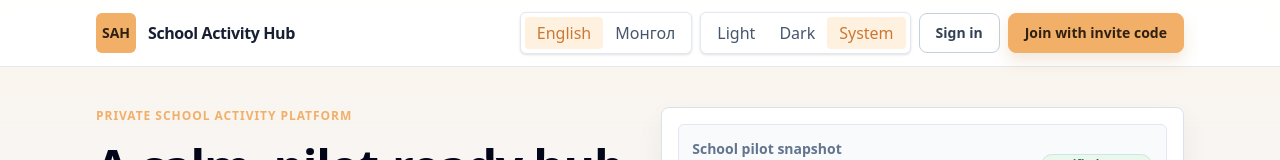
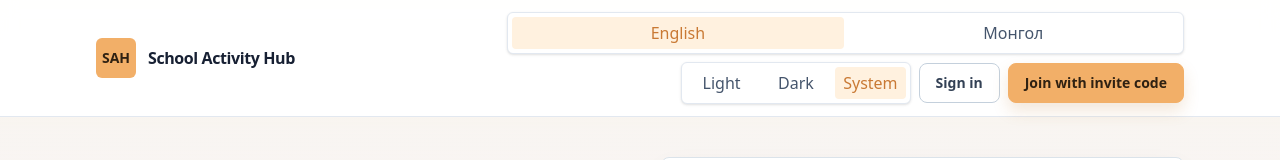
Before and after one commit to khasochirb/school-activity-hub, a Next.js app: page / in a window 1280 px wide. Shown: the top 160 px of the page. Built offline with nearby package versions, Linux system fonts and the light colour scheme; no server answers.

Commit message:
Fix Mongolian sidebar layout

```diff
--- a/src/app/(admin)/_components/app-nav.tsx
+++ b/src/app/(admin)/_components/app-nav.tsx
@@ -31,7 +31,7 @@ export function AppNav({
   return (
     <nav
       aria-label={navigationLabel}
-      className="flex flex-col gap-7"
+      className="flex min-w-0 max-w-full flex-col gap-7 overflow-hidden"
     >
       {sections.map((section) => {
         if (!section.items.length) {
@@ -39,11 +39,11 @@ export function AppNav({
         }
 
         return (
-          <section className="space-y-3" key={section.label}>
-            <h2 className="px-3 text-[0.68rem] font-bold uppercase tracking-[0.16em] text-slate-400">
+          <section className="min-w-0 max-w-full space-y-3" key={section.label}>
+            <h2 className="max-w-full break-words px-3 text-[0.68rem] font-bold uppercase leading-snug tracking-[0.16em] text-slate-400">
               {section.label}
             </h2>
-            <div className="flex flex-col gap-2">
+            <div className="flex min-w-0 max-w-full flex-col gap-2">
               {section.items.map((item) => {
                 const active = isActivePath(pathname, item.href);
 
@@ -55,8 +55,11 @@ export function AppNav({
                     }
                     href={item.href}
                     key={item.href}
+                    title={item.label}
                   >
-                    {item.label}
+                    <span className="min-w-0 max-w-full break-words leading-snug">
+                      {item.label}
+                    </span>
                   </Link>
                 );
               })}
--- a/src/app/globals.css
+++ b/src/app/globals.css
@@ -526,15 +526,18 @@ a:hover .stat-card {
 
 .btn {
   display: inline-flex;
+  max-width: 100%;
   min-height: 2.5rem;
   cursor: pointer;
   align-items: center;
   justify-content: center;
   border-radius: 0.5rem;
   padding: 0.55rem 1rem;
+  text-align: center;
   font-size: 0.875rem;
   font-weight: 700;
-  line-height: 1;
+  line-height: 1.15;
+  white-space: normal;
   transition:
     background-color 140ms ease,
     border-color 140ms ease,
@@ -645,13 +648,17 @@ a:hover .stat-card {
 
 .nav-link {
   display: flex;
+  max-width: 100%;
+  min-width: 0;
   min-height: 2.75rem;
   cursor: pointer;
-  align-items: center;
+  align-items: flex-start;
   border-radius: 0.5rem;
   border: 1px solid transparent;
   padding: 0.5rem 0.75rem;
   font-size: 0.875rem;
+  line-height: 1.2;
+  overflow-wrap: anywhere;
   transition:
     background-color 140ms ease,
     border-color 140ms ease,
--- a/src/components/language-switcher.tsx
+++ b/src/components/language-switcher.tsx
@@ -38,7 +38,10 @@ export function LanguageSwitcher({
   }
 
   return (
-    <div aria-label={label} className="inline-flex rounded-md border border-slate-200 bg-white p-1 shadow-sm">
+    <div
+      aria-label={label}
+      className="grid w-full max-w-full grid-cols-2 gap-1 rounded-md border border-slate-200 bg-white p-1 shadow-sm"
+    >
       {SUPPORTED_LOCALES.map((option) => {
         const active = option === locale;
 
@@ -47,8 +50,8 @@ export function LanguageSwitcher({
             aria-pressed={active}
             className={
               active
-                ? "choice-pill-active min-h-8 cursor-pointer rounded px-3 text-sm font-bold"
-                : "min-h-8 cursor-pointer rounded px-3 text-sm font-semibold text-slate-600 transition hover:bg-slate-50 hover:text-slate-950"
+                ? "choice-pill-active min-h-8 min-w-0 cursor-pointer rounded px-2 text-center text-sm font-bold leading-snug break-words whitespace-normal"
+                : "min-h-8 min-w-0 cursor-pointer rounded px-2 text-center text-sm font-semibold leading-snug break-words whitespace-normal text-slate-600 transition hover:bg-slate-50 hover:text-slate-950"
             }
             disabled={isPending}
             key={option}
--- a/src/components/theme-toggle.tsx
+++ b/src/components/theme-toggle.tsx
@@ -51,11 +51,11 @@ export function ThemeToggle({
   }
 
   return (
-    <div className={showLabel ? "space-y-1.5" : ""}>
+    <div className={showLabel ? "min-w-0 max-w-full space-y-1.5" : "min-w-0 max-w-full"}>
       <p
         className={
           showLabel
-            ? "text-xs font-bold uppercase tracking-wide text-slate-500"
+            ? "max-w-full break-words text-xs font-bold uppercase leading-snug tracking-wide text-slate-500"
             : "sr-only"
         }
       >
@@ -63,7 +63,7 @@ export function ThemeToggle({
       </p>
       <div
         aria-label={switchLabel}
-        className="inline-flex rounded-md border border-slate-200 bg-white p-1 shadow-sm"
+        className="grid w-full max-w-full grid-cols-3 gap-1 rounded-md border border-slate-200 bg-white p-1 shadow-sm"
       >
         {SUPPORTED_THEMES.map((option) => {
           const active = option === theme;
@@ -73,8 +73,8 @@ export function ThemeToggle({
               aria-pressed={active}
               className={
                 active
-                  ? "choice-pill-active min-h-8 cursor-pointer rounded px-3 text-sm font-bold"
-                  : "min-h-8 cursor-pointer rounded px-3 text-sm font-semibold text-slate-600 transition hover:bg-slate-50 hover:text-slate-950"
+                  ? "choice-pill-active min-h-8 min-w-0 cursor-pointer rounded px-2 text-center text-sm font-bold leading-snug break-words whitespace-normal"
+                  : "min-h-8 min-w-0 cursor-pointer rounded px-2 text-center text-sm font-semibold leading-snug break-words whitespace-normal text-slate-600 transition hover:bg-slate-50 hover:text-slate-950"
               }
               key={option}
               onClick={() => selectTheme(option)}
--- a/src/lib/i18n/dictionaries/en.ts
+++ b/src/lib/i18n/dictionaries/en.ts
@@ -533,6 +533,7 @@ export const en = {
     menu: "Menu",
     operations: "Operations",
     platform: "Platform",
+    platformConnections: "Platform connections",
     profile: "Profile",
     reports: "Reports",
     schoolConnections: "School Connections",
--- a/src/lib/i18n/dictionaries/mn.ts
+++ b/src/lib/i18n/dictionaries/mn.ts
@@ -1205,6 +1205,7 @@ export const mn = {
     menu: "Цэс",
     operations: "Үйл ажиллагаа",
     platform: "Платформ",
+    platformConnections: "Платформын холболтууд",
     profile: "Профайл",
     reports: "Тайлангууд",
     schoolConnections: "Сургуулийн холболтууд",
```
Also changed, not shown: src/app/(admin)/_components/app-shell.tsx (+24 -20 lines).
